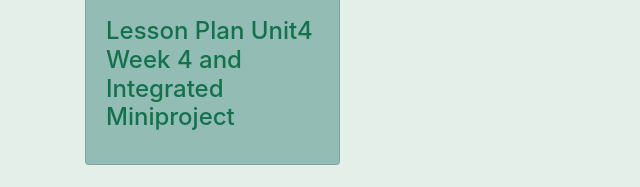
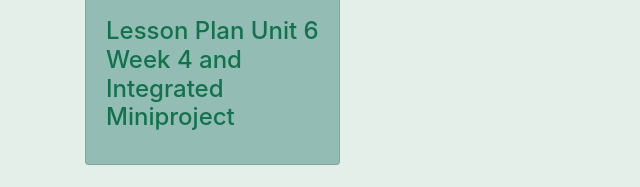
Before and after one commit to producciongespro/sitio_primaria_ingles, a website: page ABCmouse.html in a window 1280 px wide. Shown: the part 1070-1257 px from the top of the page, 0-640 px from the left. Drawn offline with Linux system fonts and the light colour scheme.

Commit message:
Update ABCmouse.html
se realizo corrección

```diff
--- a/ABCmouse.html
+++ b/ABCmouse.html
@@ -187,7 +187,7 @@
               <div class="card h-100">
                 <img ruta="data/ABCmouse/Lesson Plan_ Unit _Week4_Integrated Mini Project.pdf" tipo="pdf" src="img/imglessonU6W4.jpg" class="card-img-top card-img-modal"  alt="">
                 <div class="card-body">
-                  <h4 class="card-title">          Lesson Plan Unit4 Week 4 and Integrated Miniproject         </h4>
+                  <h4 class="card-title">          Lesson Plan Unit 6 Week 4 and Integrated Miniproject         </h4>
 
                 </div>
               </div>
```
